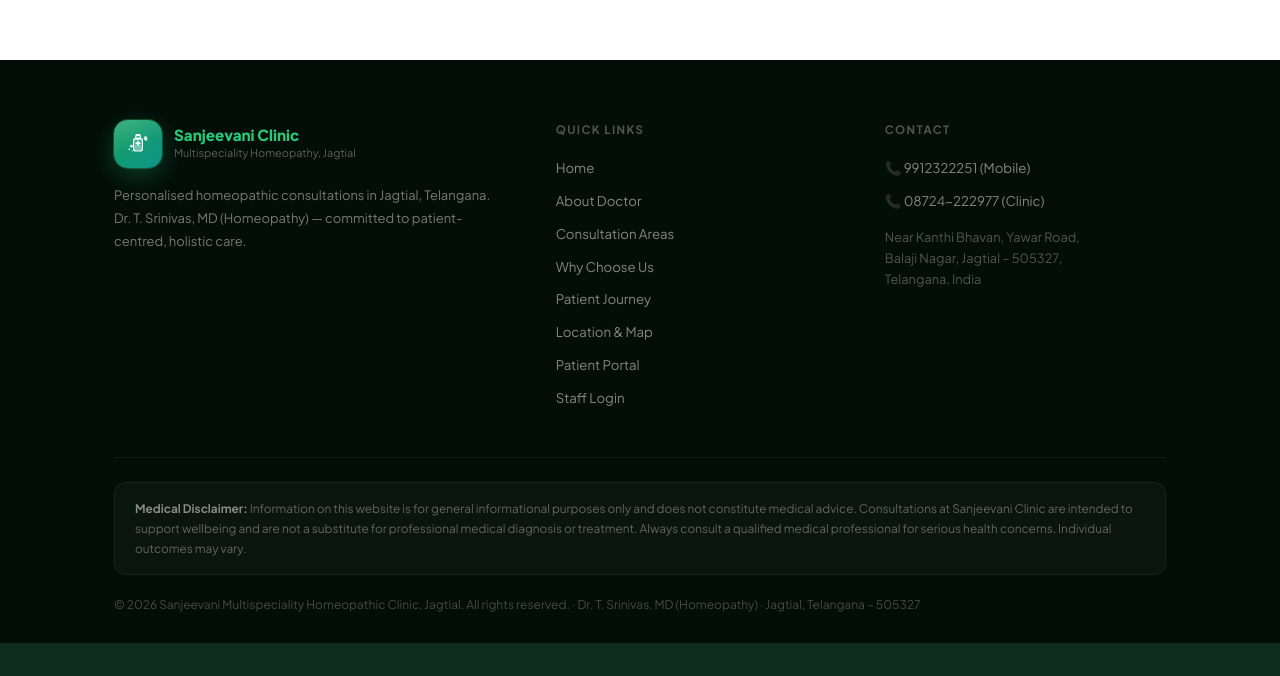
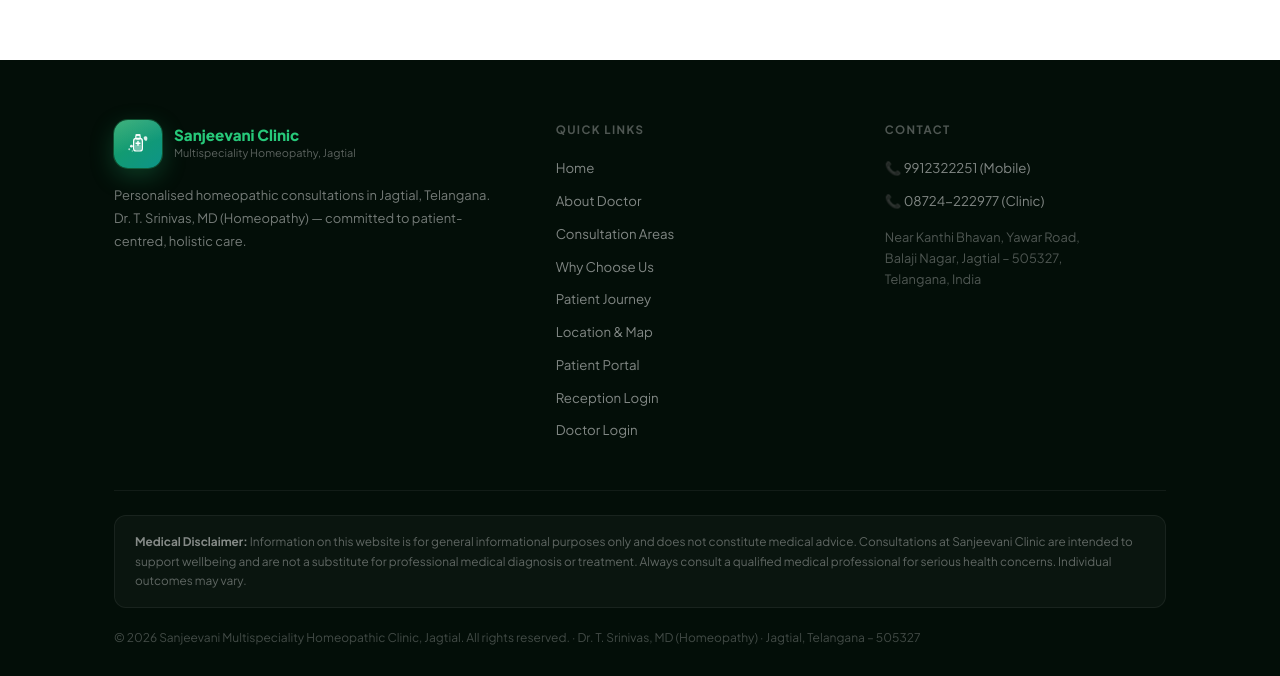
Before and after one commit to sanjeevanihomeopathicclinic-wq/sanjeevanihomeoclinic, a website: page index.html in a window 1280 px wide. Shown: the part 8671-9347 px from the top of the page. Before the commit the page ends 9314 px from the top, so only its background shows below. Drawn offline with Linux system fonts and the light colour scheme.

Commit message:
feat: add Doctor Login and Reception Login separately in footer

```diff
--- a/index.html
+++ b/index.html
@@ -1444,7 +1444,8 @@
           <li><a href="#journey">Patient Journey</a></li>
           <li><a href="#location">Location &amp; Map</a></li>
           <li><a href="/patient/login.html">Patient Portal</a></li>
-          <li><a href="/reception/login.html">Staff Login</a></li>
+          <li><a href="/reception/login.html">Reception Login</a></li>
+          <li><a href="/doctor/login.html">Doctor Login</a></li>
         </ul>
       </div>
       <div>
```
